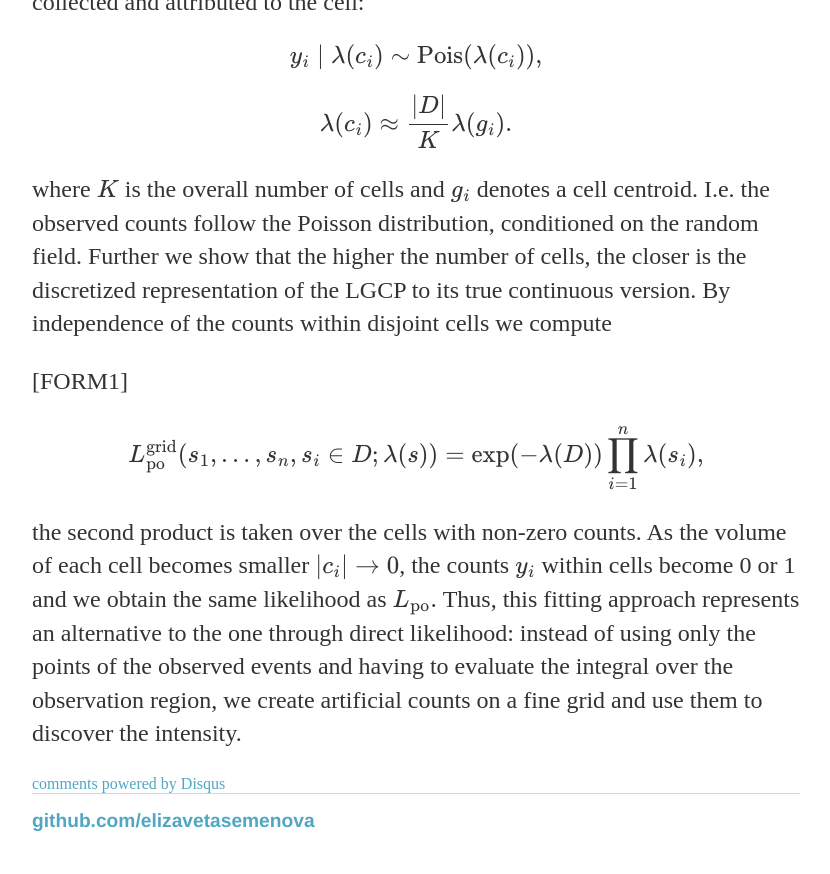
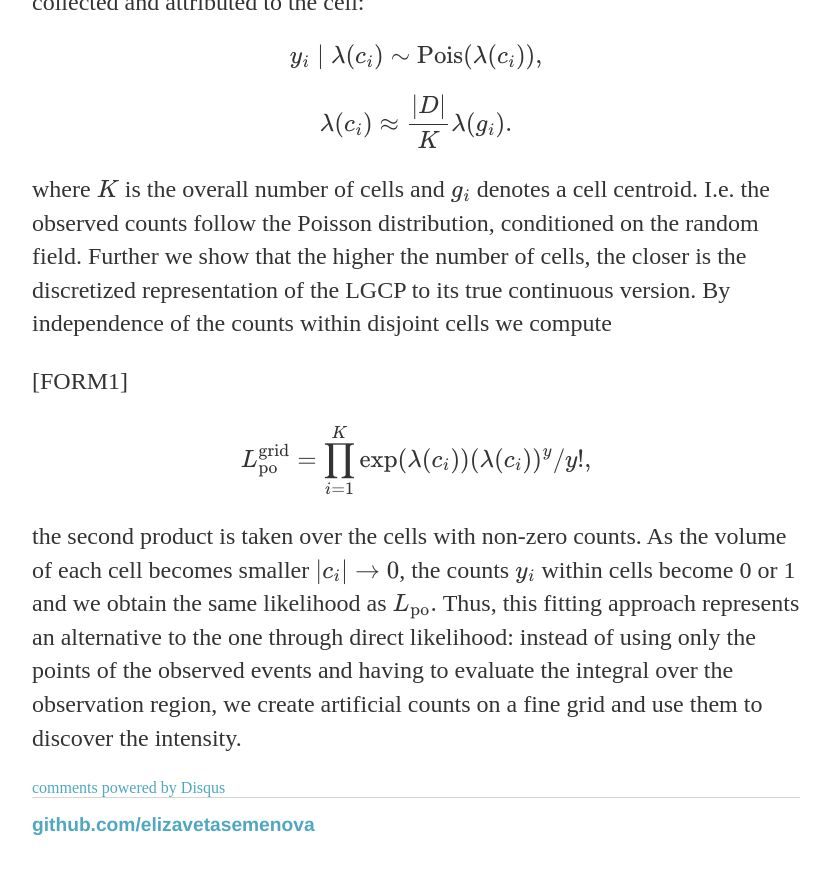
Before and after one commit to elizavetasemenova/elizavetasemenova.github.io, a Jekyll site: the page built from _posts/2018-01-06-An-excerpt-of-my-PhD-paper.md, in a window 1280 px wide and 900 px high, scrolled down 2401 px. Shown: the top 874 px of the window, without its empty margins (224-1054 px from the left). Built offline with Jekyll 4.4.1, drawn with Linux system fonts in a browser that asks for light colours; formulas are drawn with MathJax 3; comment, search, counter and statistics services are not loaded.

Commit message:
Update 2018-01-06-An-excerpt-of-my-PhD-paper.md

```diff
--- a/_posts/2018-01-06-An-excerpt-of-my-PhD-paper.md
+++ b/_posts/2018-01-06-An-excerpt-of-my-PhD-paper.md
@@ -56,7 +56,7 @@ where $K$ is the overall number of cells and $g_i$ denotes a cell centroid. I.e.
 [FORM1]
 
 \begin{equation}
-L_{\text{po}}^{\text{grid}}(s_1,\dots,s_n, s_i \in D; \lambda(s)) = \exp(-\lambda(D)) \prod\limits_{i=1}^{n}\lambda(s_i),
+L_{\text{po}}^{\text{grid}} =  \prod\limits_{i=1}^{K}\exp(\lambda(c_i))(\lambda(c_i))^{y}/{y!},
 \end{equation}
 
 the second product is taken over the cells with non-zero counts. As the volume of each cell becomes smaller $\vert c_i \vert \to 0$, the counts $y_i$ within cells become 0 or 1 and we obtain the same likelihood as $L_{\text{po}}.$ Thus, this fitting approach represents an alternative to the one through direct likelihood: instead of using only the points of the observed events and having to evaluate the integral over the observation region, we create artificial counts on a fine grid and use them to discover the intensity.
```
